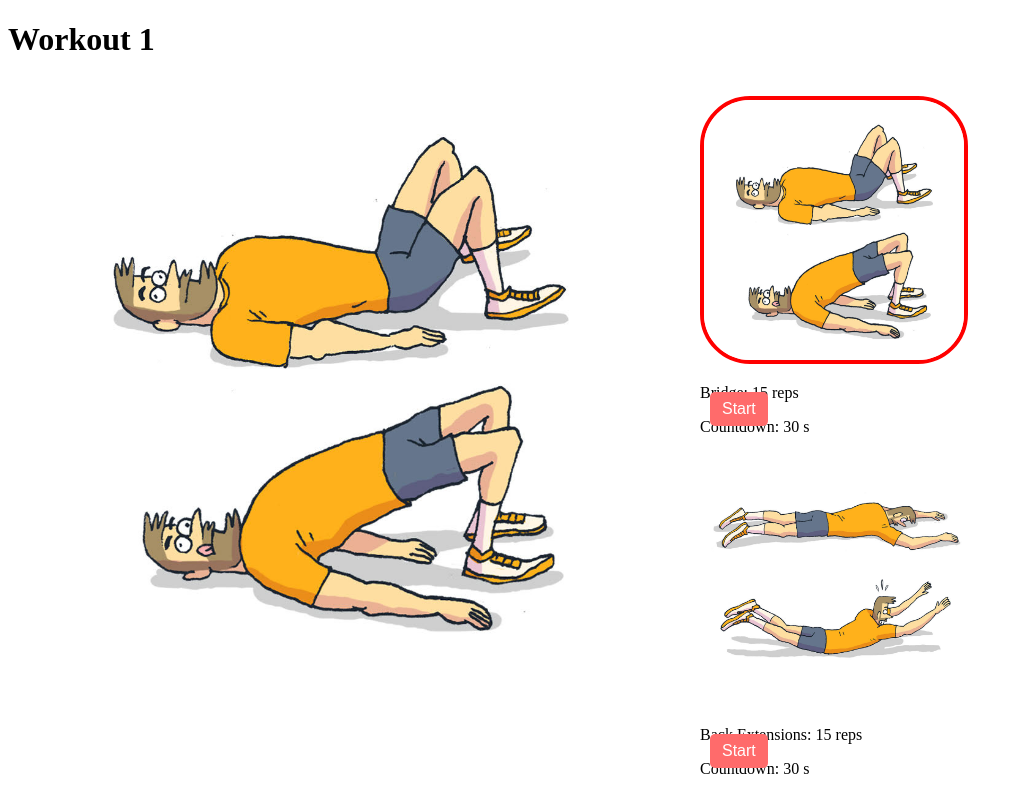
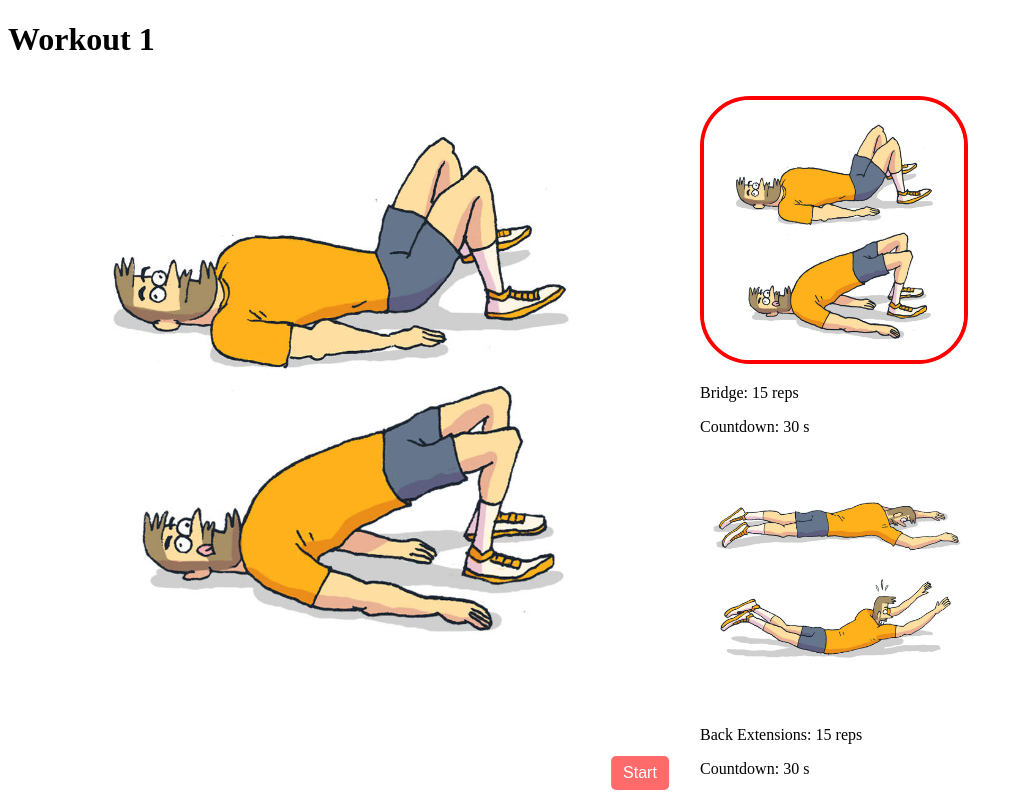
Before and after one commit to georgequispe/ejercicios, a React (Vite) app: page / in a window 1280 px wide. Shown: the top 800 px of the page, without its empty margins (0-1023 px from the left). Built offline with nearby package versions, Linux system fonts and the light colour scheme.

Commit message:
movi el start para que estea en la imagen grande pero no funciono

```diff
--- a/src/App.jsx
+++ b/src/App.jsx
@@ -36,11 +36,11 @@ useEffect(() => {
       <Row>
         <img src={workout.routine[currentEx].img}
         alt={workout.routine[currentEx].exercise} />
-
+        <StartButton onClick={() => setClockWorking(!clockWorking)}>Start</StartButton>
         <Row>
         <ul>
           {workout.routine.map((exercise, index) => (
-            <div key={index} style={{ position: 'relative' }}
+            <div key={index} style={{ position: 'relative'}}
 >
               <Img src={exercise.img}
                alt={exercise.exercise}
@@ -48,7 +48,7 @@ useEffect(() => {
                 active={currentEx === index}
               />
               <p>{exercise.exercise}: {exercise.reps} reps</p>
-              <StartButton onClick={() => setClockWorking(!clockWorking)}>Start</StartButton>
+
               <div>Countdown: {counter} s</div>
             </div>
           ))}
--- a/src/styled.js
+++ b/src/styled.js
@@ -7,8 +7,11 @@ export const Row = styled.div`
   max-width: 1200px;
   margin: 0 auto;
   img{
+
     width: 100%;
     height: auto;
+
+
   }
 `;
 export const Grid2 = styled.div`
@@ -26,7 +29,8 @@ export const Img = styled.img`
 export const StartButton = styled.button`
   position: absolute;
   bottom: 10px;
-  left: 10px;
+  left: 50%;
+  transform: translateX(-50%);
   padding: 8px 12px;
   background-color: #ff6b6b;
   color: white;
```
